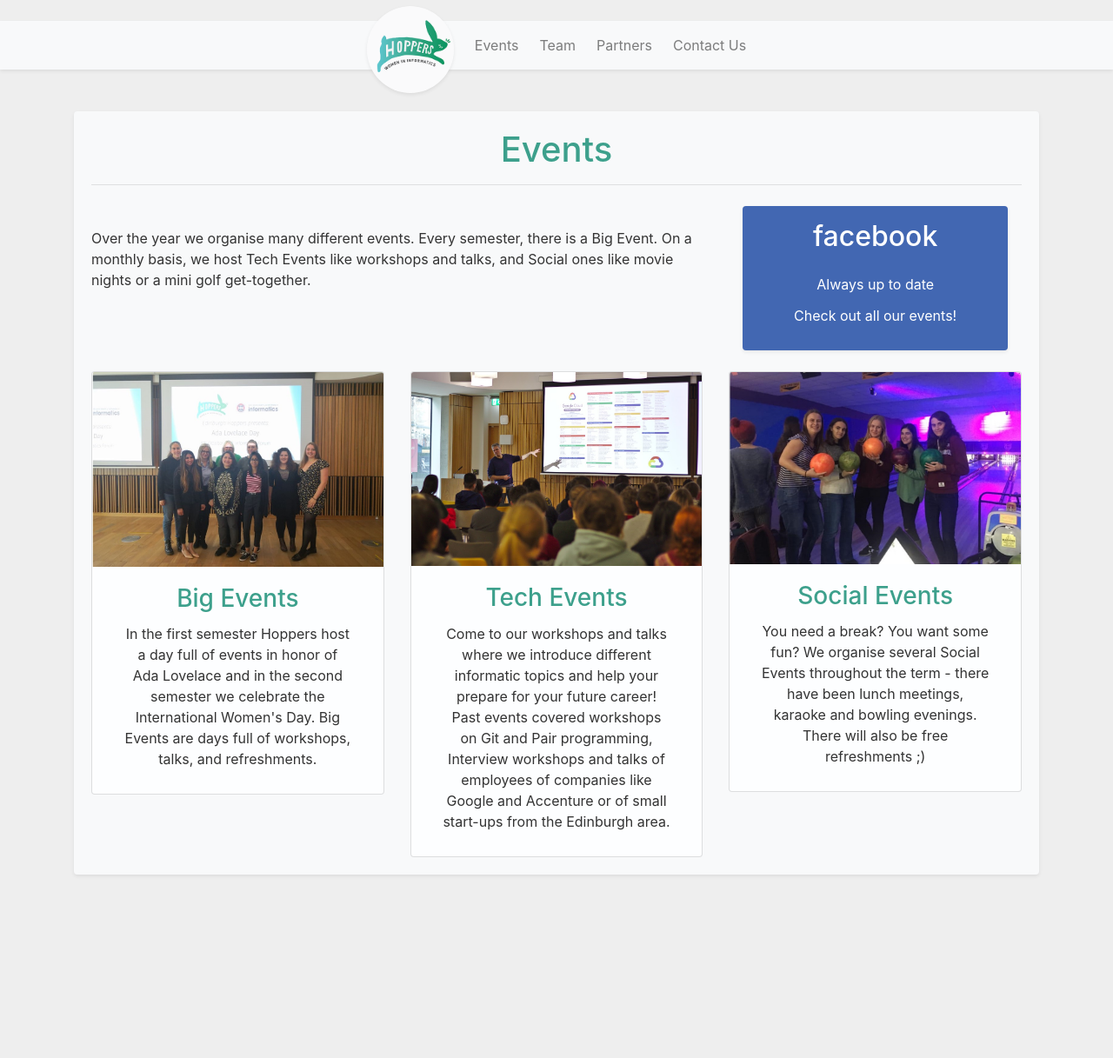
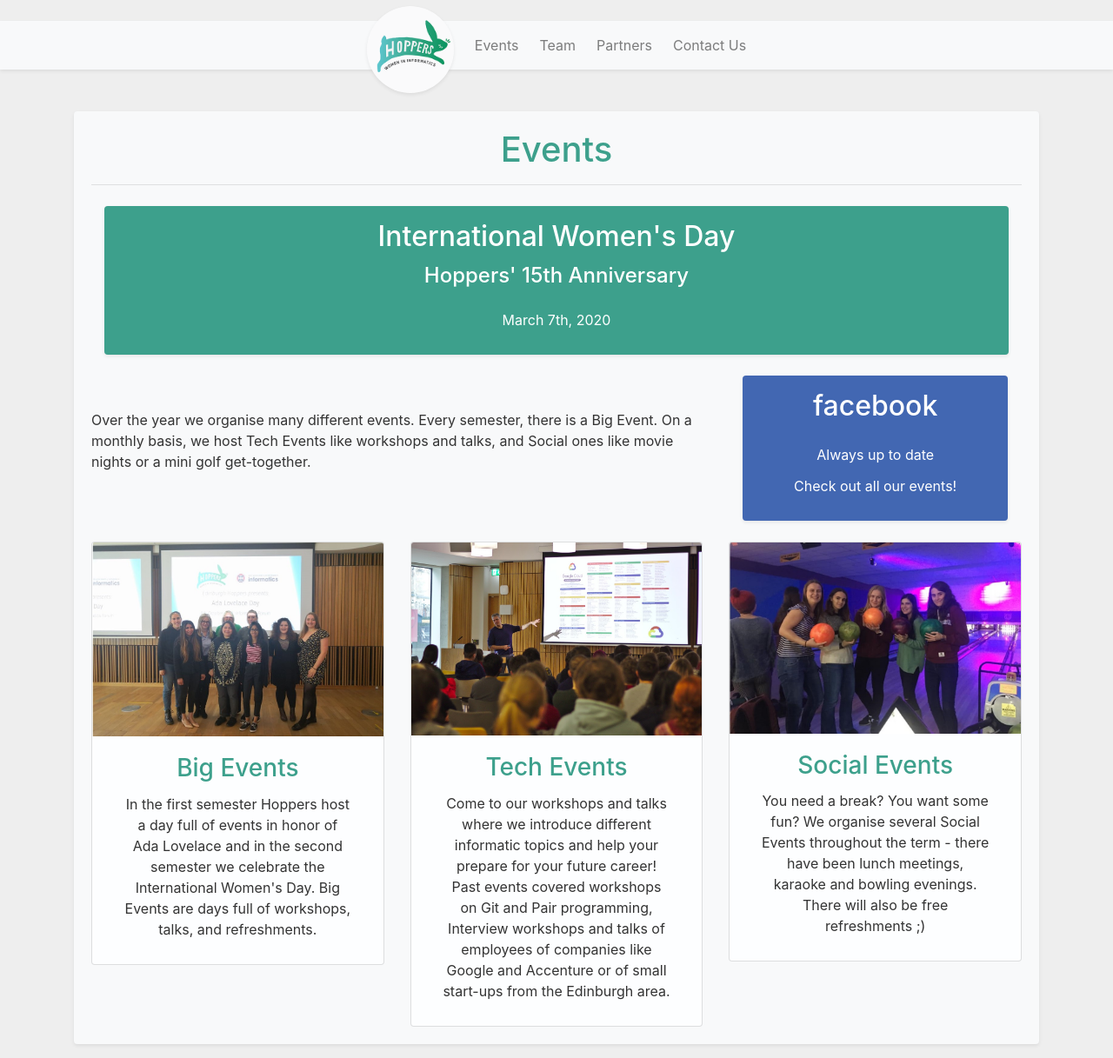
Before and after one commit to edinburgh-hoppers/website, a Jekyll site: the page built from _pages/events.html, in a window 1280 px wide and 1217 px high. Shown: the whole window at 87% size. Built offline with Jekyll 4.4.1, drawn with Linux system fonts in a browser that asks for light colours.

Commit message:
Add link for IWD20 to Events

```diff
--- a/_pages/events.html
+++ b/_pages/events.html
@@ -2,11 +2,24 @@
 layout: default
 ---
 
+<!-- Special Announcement: IWD 2020 -->
+
+<div class="col-12 mb-4">
+  <a href="{{ site.baseurl }}/iwd20" class="nodecor" target="_blank">
+    <div class="announcement clickable clickable-sm shadow-sm">
+      <h2>International Women's Day</h2>
+      <h4>Hoppers' 15th Anniversary</h4>
+      <p>March 7th, 2020</p>
+    </div>
+  </a>
+</div>
+
+
 <!-- INTRODUCTION -->
 <div class="row mb-4">
-  <div class="col-12 col-lg-8">
+  <div class="col-12 col-lg-8 img-center-vert">
     <div class="row">
-      <div class="col-md-6 col-lg-12 mb-4">
+      <div class="col-md-6 col-lg-12 mb-4 event-categories-wrapper">
         <div class="row event-categories">
           <div class="col-12 col-lg-4 button-div">
             <a class="button" href="#bigEvents">Big Events</a>
--- a/assets/css/style.scss
+++ b/assets/css/style.scss
@@ -207,8 +207,13 @@ p {
 }
 
 @media (min-width: 992px){
+  .event-categories-wrapper{
+    display: none;
+  }
+
   .event-categories {
     display: none;
+    margin: 0;
   }
 
   .event-categories .button{
@@ -264,6 +269,32 @@ p {
   margin-bottom: 1.5rem;
 }
 
+.announcement {
+  color: #ffffff;
+  text-align: center;
+
+  background-color: $hoppers-green;
+  margin: 0;
+  padding: 1rem;
+  border-radius: .25rem;
+}
+
+.announcement p {
+  color: inherit;
+  text-align: inherit;
+  margin-bottom: 0.75rem;
+}
+
+.announcement h2 {
+  color: inherit;
+  margin-bottom: 0.75rem;
+}
+
+.announcement h4 {
+  margin-bottom: 1.5rem;
+}
+
+
 @media (min-width:992px){
   .event-cards img {
     height: 20%;
```
